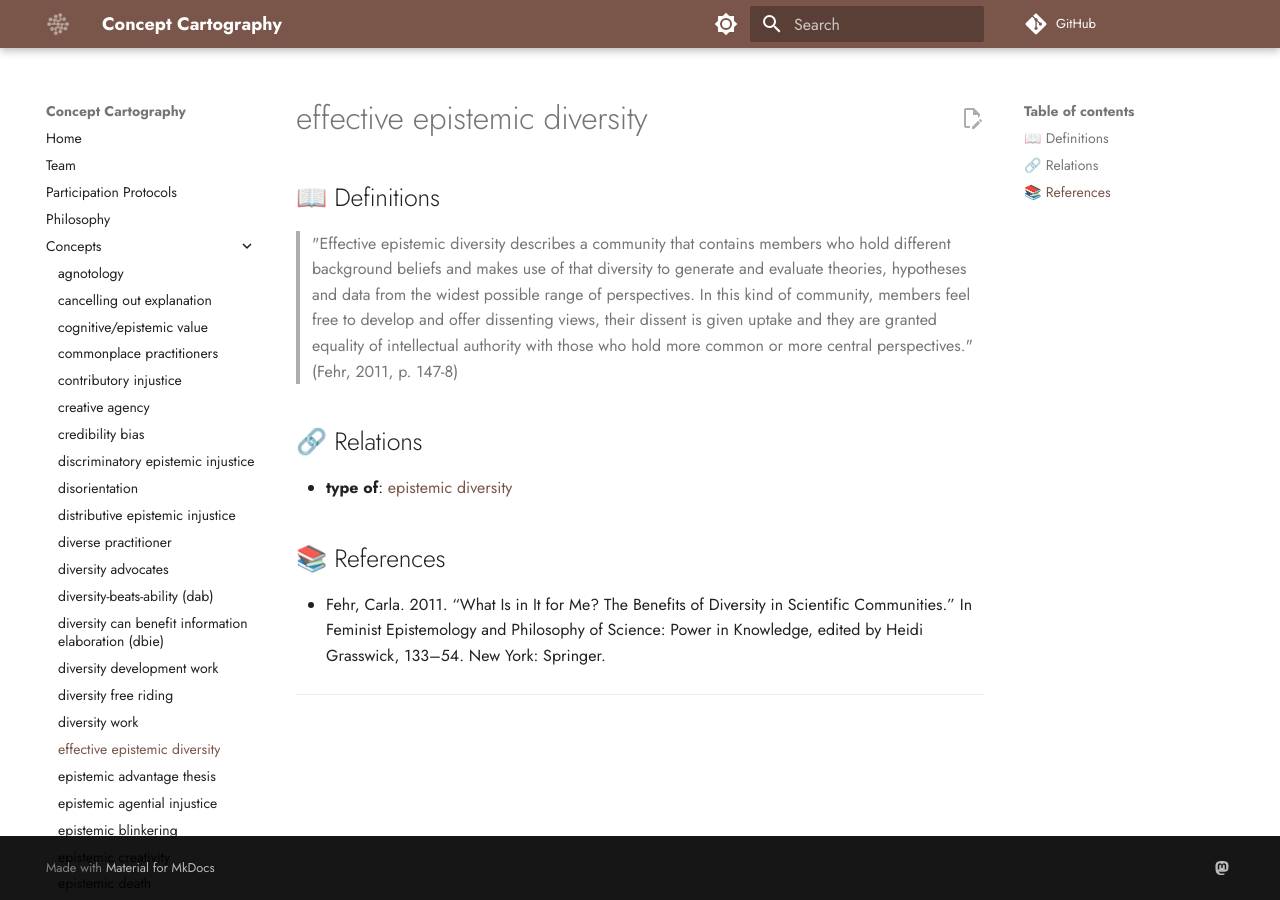
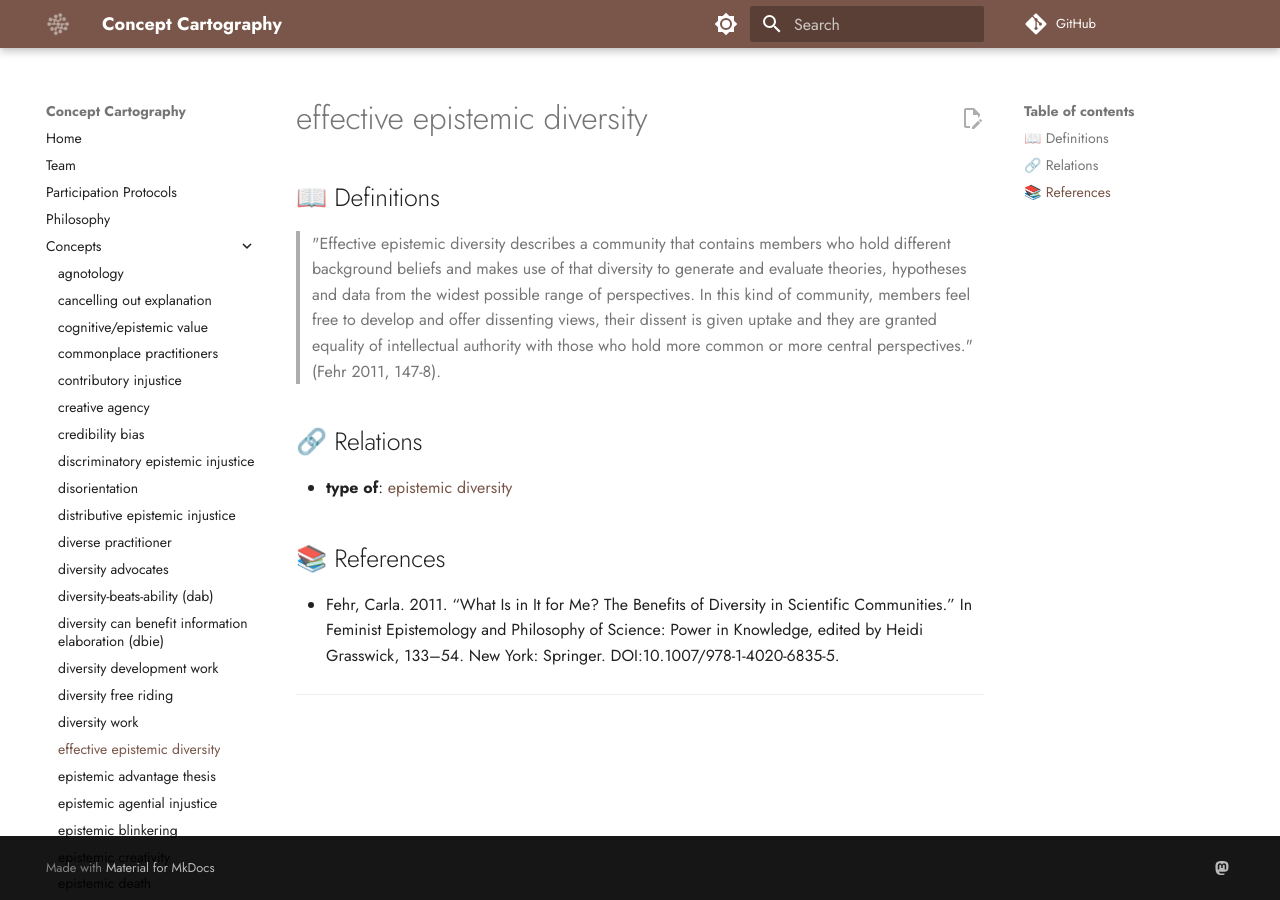
Before and after one commit to conceptcartography/conceptcartography, an MkDocs documentation site: the page built from docs/concepts/effective-epistemic-diversity.md, in a window 1280 px wide. Built offline with MkDocs 1.6.1 and Material for MkDocs 9.7.7, drawn with Linux system fonts in a browser that asks for light colours; comment, search, counter and statistics services are not loaded; the version menu is left out.

Commit message:
Update effective-epistemic-diversity.md

```diff
--- a/docs/concepts/effective-epistemic-diversity.md
+++ b/docs/concepts/effective-epistemic-diversity.md
@@ -1,16 +1,14 @@
 ---
 concept: effective epistemic diversity
 references:
-- 'Fehr, Carla. 2011. “What Is in It for Me? The Benefits of Diversity in Scientific
-  Communities.” In Feminist Epistemology and Philosophy of Science: Power in Knowledge,
-  edited by Heidi Grasswick, 133–54. New York: Springer.'
+- 'Fehr, Carla. 2011. “What Is in It for Me? The Benefits of Diversity in Scientific Communities.” In Feminist Epistemology and Philosophy of Science: Power in Knowledge, edited by Heidi Grasswick, 133–54. New York: Springer. DOI:10.1007/978-1-4020-6835-5.'
 definitions:
 - '"Effective epistemic diversity describes a community that contains members who
   hold different background beliefs and makes use of that diversity to generate and
   evaluate theories, hypotheses and data from the widest possible range of perspectives.
   In this kind of community, members feel free to develop and offer dissenting views,
   their dissent is given uptake and they are granted equality of intellectual authority
-  with those who hold more common or more central perspectives." (Fehr, 2011, p. 147-8)'
+  with those who hold more common or more central perspectives" (Fehr 2011, 147-8).'
 examples: []
 relations:
 - type: type of
@@ -21,7 +19,7 @@ relations:
 
 ## 📖 Definitions
 
-> "Effective epistemic diversity describes a community that contains members who hold different background beliefs and makes use of that diversity to generate and evaluate theories, hypotheses and data from the widest possible range of perspectives. In this kind of community, members feel free to develop and offer dissenting views, their dissent is given uptake and they are granted equality of intellectual authority with those who hold more common or more central perspectives." (Fehr, 2011, p. 147-8)
+> "Effective epistemic diversity describes a community that contains members who hold different background beliefs and makes use of that diversity to generate and evaluate theories, hypotheses and data from the widest possible range of perspectives. In this kind of community, members feel free to develop and offer dissenting views, their dissent is given uptake and they are granted equality of intellectual authority with those who hold more common or more central perspectives." (Fehr 2011, 147-8).
 
 ## 🔗 Relations
 
@@ -29,7 +27,7 @@ relations:
 
 ## 📚 References
 
-- Fehr, Carla. 2011. “What Is in It for Me? The Benefits of Diversity in Scientific Communities.” In Feminist Epistemology and Philosophy of Science: Power in Knowledge, edited by Heidi Grasswick, 133–54. New York: Springer.
+- Fehr, Carla. 2011. “What Is in It for Me? The Benefits of Diversity in Scientific Communities.” In Feminist Epistemology and Philosophy of Science: Power in Knowledge, edited by Heidi Grasswick, 133–54. New York: Springer. DOI:10.1007/978-1-4020-6835-5.
 
 ---
 
```
